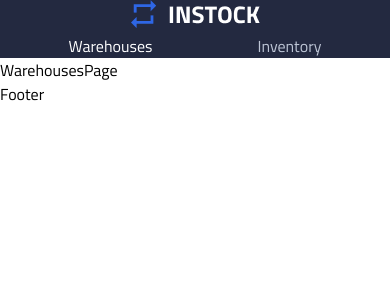
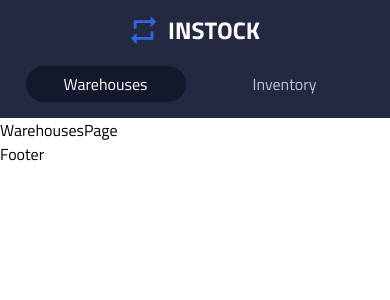
Before and after one commit to DBeaulne/InStock-MCSD, a React (Create React App) app: page /warehouses in a window 390 px wide. Shown: the top 300 px of the page. Built offline with nearby package versions, Linux system fonts and the light colour scheme.

Commit message:
complete layout and styling for mobile breakpoint

```diff
--- a/src/components/Header/Header.scss
+++ b/src/components/Header/Header.scss
@@ -1,19 +1,25 @@
 /* Header styling */
 
-@use "../../styles/partials/colors";
-@use "../../styles/partials/globals";
-@use "../../styles/partials/fontfamily";
-@use "../../styles/partials/mobilefont";
-@use "../../styles/partials/tabletdesktopfont";
-@use "../../styles/partials/mediaQ";
-@use "../../styles/partials/paddingandmargins";
+@import "../../styles/partials/colors";
+@import "../../styles/partials/globals";
+@import "../../styles/partials/fontfamily";
+@import "../../styles/partials/mobilefont";
+@import "../../styles/partials/tabletdesktopfont";
+@import "../../styles/partials/mediaQ";
+@import "../../styles/partials/paddingandmargins";
 
 a {
-	color: colors.seccolor(is-cloud);
+	display: flex;
+	align-items: center;
+	justify-content: center;
+	color: seccolor(is-cloud);
 	width: 10rem;
+	height: 2.25rem;
 
 	&.active {
-		color: colors.primcolor(is-white);
+		color: primcolor(is-white);
+		background-color: primcolor(is-black);
+		border-radius: 1.25rem;
 	}
 }
 
@@ -21,14 +27,18 @@ a {
 	display: flex;
 	flex-direction: column;
 	align-items: center;
-	padding-left: 1rem;
-	padding-right: 1rem;
-	background: colors.bgcolor(is-graphite);
+	padding: $mobDEF;
+
+	background: bgcolor(is-graphite);
 
 	&__nav {
 		display: flex;
 		flex-direction: row;
 		width: 100%;
 		justify-content: space-around;
+		padding-top: $mobDEF;
+	}
+
+	&__nav-link {
 	}
 }
```
Also changed, not shown: 1 other file (tests, documents, lock files or other folders).
